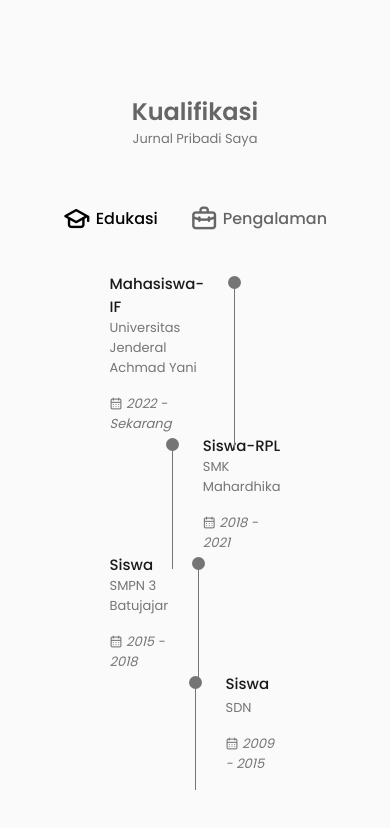
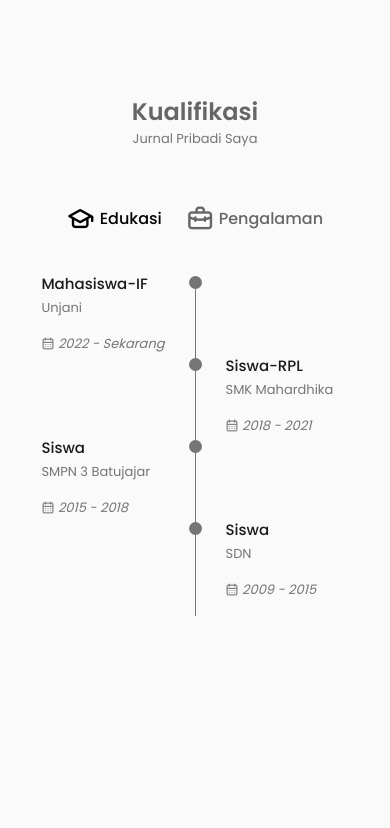
Before and after one commit to fifovalle/WEBSITE-PORTOFOLIO-PRIBADI-VERSI-6.0, a React (Create React App) app: page / in a window 390 px wide. Shown: the part 3058-3886 px from the top of the page. After the commit the page ends 3770 px from the top, so only its background shows below. Built offline with nearby package versions, Linux system fonts and the light colour scheme.

Commit message:
Selesai untuk bagian kualifikasi

```diff
--- a/src/components/kualifikasi/Kualifikasi.jsx
+++ b/src/components/kualifikasi/Kualifikasi.jsx
@@ -48,9 +48,7 @@ const Kualifikasi = () => {
             <div className="data__kualifikasi">
               <div>
                 <h3 className="judul__kualifikasi"> Mahasiswa-IF</h3>
-                <span className="subjudul__kualifikasi">
-                  Universitas Jenderal Achmad Yani
-                </span>
+                <span className="subjudul__kualifikasi">Unjani</span>
                 <div className="kalender__kualifikasi">
                   <i className="uil uil-calendar-alt"> 2022 - Sekarang</i>
                 </div>
--- a/src/components/kualifikasi/kualifikasi.css
+++ b/src/components/kualifikasi/kualifikasi.css
@@ -79,3 +79,34 @@
     background-color: var(--warna-teks);
     transform: translate(6px, -7px);
 }
+
+
+@media screen and (max-width: 992px) {
+    .wadah__kualifikasi {
+        margin-left: auto;
+        margin-right: auto;
+    }
+}
+
+@media screen and (max-width: 768px) {
+    .wadah__kualifikasi {
+        margin-left: var(--mb-1-5);
+        margin-right: var(--mb-1-5);
+    }
+}
+
+@media screen and (max-width: 576px) {
+    .bagian__kualifikasi {
+        grid-template-columns: initial;
+    }
+
+    .tombol__kualifikasi {
+        margin: 0 var(--mb-0-75);
+    }
+}
+
+@media screen and (max-width: 350px) {
+    .data__kualifikasi {
+        gap: 0.5rem;
+    }
+}
```
